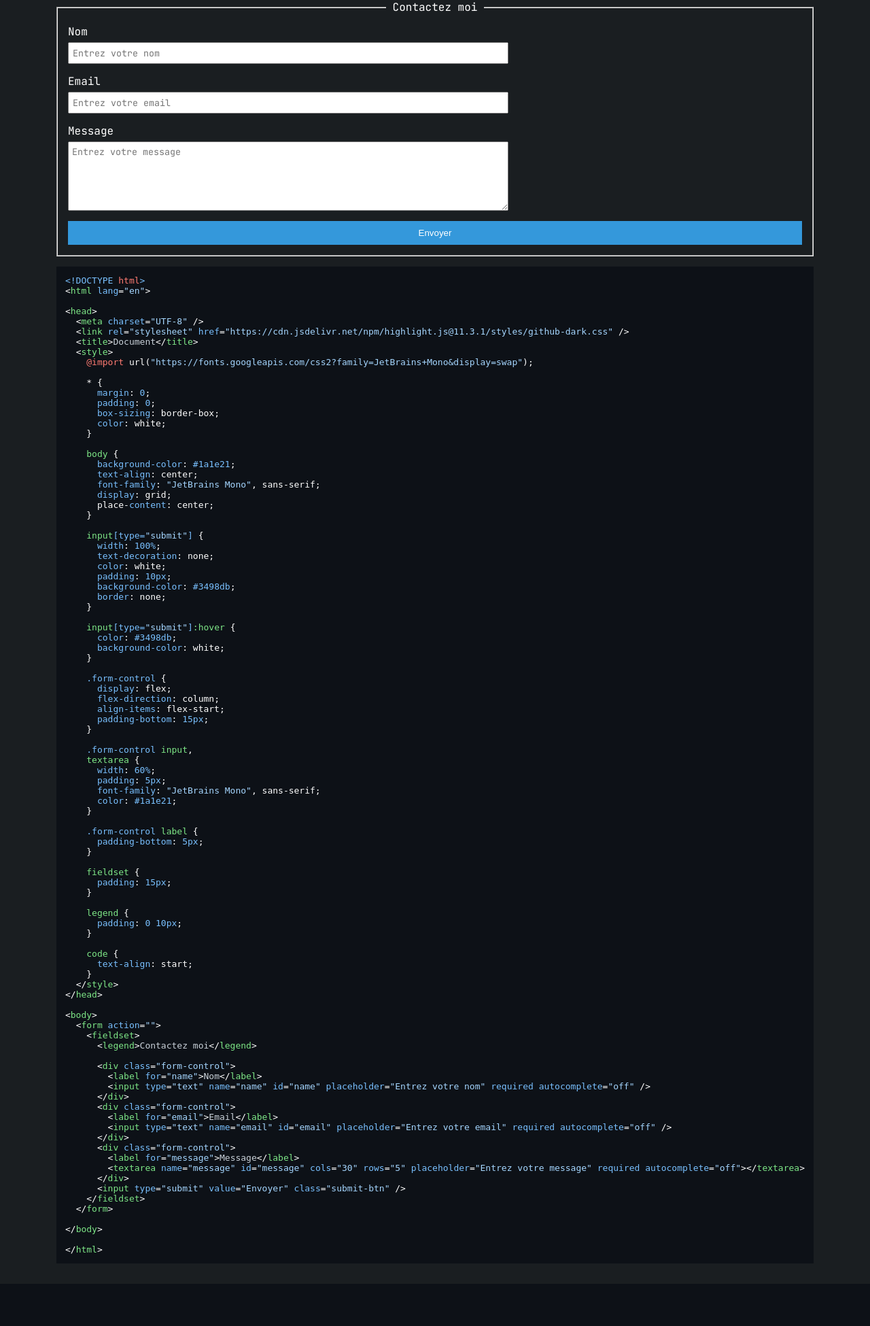
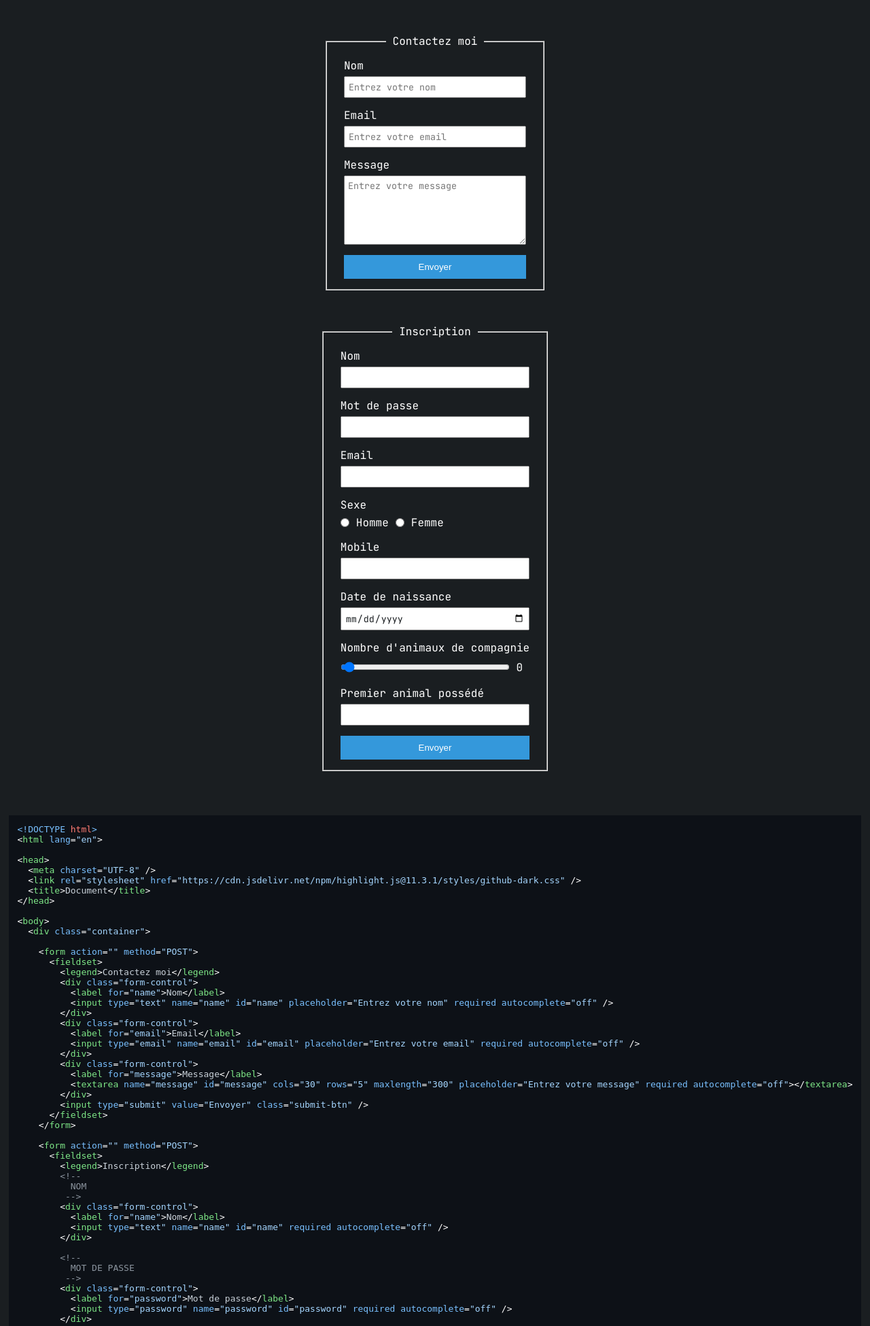
Before and after one commit to gmed2b/mmi, a PHP site: page /td4.php in a window 1280 px wide. Shown: the top 1950 px of the page at 68% size. Before the commit the page ends 1888 px from the top, so only its background shows below. Run offline with PHP 8.4, Linux system fonts and the light colour scheme; some libraries are stand-ins or nearby versions.

Commit message:
Finish TD4

```diff
--- a/td4.php
+++ b/td4.php
@@ -5,6 +5,126 @@
   <meta charset="UTF-8" />
   <link rel="stylesheet" href="https://cdn.jsdelivr.net/npm/highlight.js@11.3.1/styles/github-dark.css" />
   <title>Document</title>
+</head>
+
+<body>
+  <div class="container">
+
+    <form action="" method="POST">
+      <fieldset>
+        <legend>Contactez moi</legend>
+        <div class="form-control">
+          <label for="name">Nom</label>
+          <input type="text" name="name" id="name" placeholder="Entrez votre nom" required autocomplete="off" />
+        </div>
+        <div class="form-control">
+          <label for="email">Email</label>
+          <input type="email" name="email" id="email" placeholder="Entrez votre email" required autocomplete="off" />
+        </div>
+        <div class="form-control">
+          <label for="message">Message</label>
+          <textarea name="message" id="message" cols="30" rows="5" maxlength="300" placeholder="Entrez votre message" required autocomplete="off"></textarea>
+        </div>
+        <input type="submit" value="Envoyer" class="submit-btn" />
+      </fieldset>
+    </form>
+
+    <form action="" method="POST">
+      <fieldset>
+        <legend>Inscription</legend>
+        <!--
+          NOM
+         -->
+        <div class="form-control">
+          <label for="name">Nom</label>
+          <input type="text" name="name" id="name" required autocomplete="off" />
+        </div>
+
+        <!--
+          MOT DE PASSE
+         -->
+        <div class="form-control">
+          <label for="password">Mot de passe</label>
+          <input type="password" name="password" id="password" required autocomplete="off" />
+        </div>
+
+        <!--
+          EMAIL
+         -->
+        <div class="form-control">
+          <label for="email">Email</label>
+          <input type="email" name="email" id="email" required autocomplete="off" />
+        </div>
+
+        <!--
+          SEXE
+         -->
+        <div class="form-control">
+          <label for="sexe">Sexe</label>
+          <div class="form-inline">
+            <input type="radio" name="sexe" id="male" style="width: auto;" required>
+            <span>Homme</span>
+            <input type="radio" name="sexe" id="female" style="width: auto;" required>
+            <span>Femme</span>
+          </div>
+        </div>
+
+        <!--
+          MOBILE
+         -->
+        <div class="form-control">
+          <label for="mobile">Mobile</label>
+          <input type="text" name="mobile" id="mobile" required autocomplete="off" />
+        </div>
+
+        <!--
+          DATE DE NAISSANCE
+         -->
+        <div class="form-control">
+          <label for="birth">Date de naissance</label>
+          <input type="date" name="birth" id="birth" required>
+        </div>
+
+        <!--
+          NOMBRE ANIMAUX
+         -->
+        <div class="form-control">
+          <label for="no_animal">Nombre d'animaux de compagnie</label>
+          <div class="form-inline">
+            <input type="range" name="no_animal" id="no_animal" min="0" max="10" value="0">
+            <span id="no_animal_value">0</span>
+            <script>
+              document.querySelector("#no_animal").addEventListener('input', () => {
+                document.querySelector("#no_animal_value").innerHTML = document.querySelector("#no_animal").value;
+              });
+            </script>
+          </div>
+        </div>
+
+        <!--
+          PREMIER ANIMAL
+         -->
+        <div class="form-control">
+          <label for="first_animal">Premier animal possédé</label>
+          <input type="text" name="first_animal" id="first_animal">
+        </div>
+
+
+        <!-- ENVOYER -->
+        <input type="submit" value="Envoyer" class="submit-btn" />
+      </fieldset>
+    </form>
+    <pre style="padding: 50px 0;">
+        <code style="text-align: start;"><?php
+                                          echo htmlspecialchars(preg_replace("/<pre((.|\n)*)script>/i", "", file_get_contents(__file__)));
+                                          ?></code>
+      </pre>
+    <script src="//cdnjs.cloudflare.com/ajax/libs/highlight.js/11.3.1/highlight.min.js"></script>
+    <script>
+      hljs.highlightAll();
+    </script>
+  </div>
+
   <style>
     @import url("https://fonts.googleapis.com/css2?family=JetBrains+Mono&display=swap");
 
@@ -23,6 +143,29 @@
       place-content: center;
     }
 
+    form {
+      padding-top: 50px;
+      width: fit-content;
+      margin: 0 auto;
+    }
+
+    .form-control {
+      display: flex;
+      flex-direction: column;
+      align-items: flex-start;
+      padding-bottom: 15px;
+    }
+
+    .form-inline {
+      display: flex;
+      width: -webkit-fill-available;
+      align-items: center;
+    }
+
+    .form-inline span {
+      padding: 0 10px;
+    }
+
     input[type="submit"] {
       width: 100%;
       text-decoration: none;
@@ -37,16 +180,9 @@
       background-color: white;
     }
 
-    .form-control {
-      display: flex;
-      flex-direction: column;
-      align-items: flex-start;
-      padding-bottom: 15px;
-    }
-
     .form-control input,
     textarea {
-      width: 60%;
+      width: 100%;
       padding: 5px;
       font-family: "JetBrains Mono", sans-serif;
       color: #1a1e21;
@@ -57,48 +193,13 @@
     }
 
     fieldset {
-      padding: 15px;
+      padding: 15px 25px;
     }
 
     legend {
       padding: 0 10px;
     }
-
-    code {
-      text-align: start;
-    }
   </style>
-</head>
-
-<body>
-  <form action="">
-    <fieldset>
-      <legend>Contactez moi</legend>
-
-      <div class="form-control">
-        <label for="name">Nom</label>
-        <input type="text" name="name" id="name" placeholder="Entrez votre nom" required autocomplete="off" />
-      </div>
-      <div class="form-control">
-        <label for="email">Email</label>
-        <input type="text" name="email" id="email" placeholder="Entrez votre email" required autocomplete="off" />
-      </div>
-      <div class="form-control">
-        <label for="message">Message</label>
-        <textarea name="message" id="message" cols="30" rows="5" placeholder="Entrez votre message" required autocomplete="off"></textarea>
-      </div>
-      <input type="submit" value="Envoyer" class="submit-btn" />
-    </fieldset>
-  </form>
-  <pre>
-      <code><?php
-            echo htmlspecialchars(preg_replace("/<pre((.|\n)*)script>/i", "", file_get_contents(__file__)));
-            ?></code>
-    </pre>
-  <script src="//cdnjs.cloudflare.com/ajax/libs/highlight.js/11.3.1/highlight.min.js"></script>
-  <script>
-    hljs.highlightAll();
-  </script>
 </body>
 
 </html>
```
